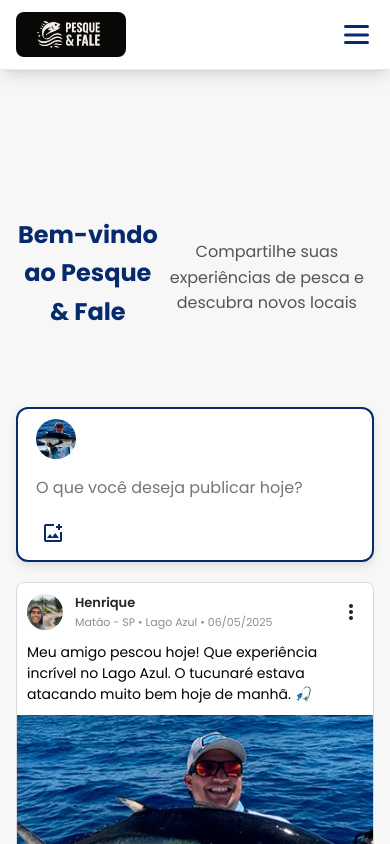
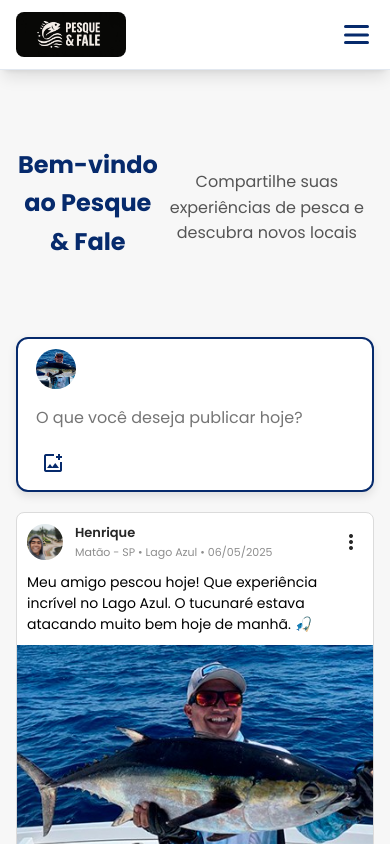
Before and after one commit to daniykt/Pesque-Fale, a React (Create React App) app: page /home in a window 390 px wide. Shown: the top 844 px of the page. Built offline with nearby package versions, Linux system fonts and the light colour scheme; a web font is replaced by a local one.

Commit message:
fix(home): ajusta espaçamento entre hambúrguer e conteúdo
- Corrigi espaçamento no topo da Home

```diff
--- a/src/components/sidebar/sidebar.css
+++ b/src/components/sidebar/sidebar.css
@@ -420,7 +420,6 @@ body {
 
   /* Ajuste do conteúdo principal */
   .main-content {
-    margin-top: var(--header-height);
     padding: 1rem;
     padding-top: 1.5rem;
   }
--- a/src/pages/Home/home.css
+++ b/src/pages/Home/home.css
@@ -730,14 +730,6 @@ footer .copyright { margin-top: 2rem; font-size: 0.9rem; color: #fff; padding-to
   .sidebar-footer { display: none; }
   .sidebar.open .sidebar-footer { display: flex; flex-direction: column; margin-top: auto; }
 
-  /* CORREÇÃO: Reset no mobile */
-  .main-content {
-    margin-left: 0 !important;
-    width: 100% !important;
-    margin-top: calc(var(--header-height) + 1rem);
-    padding: 1rem;
-  }
-
   footer {
     margin-left: 0 !important;
     width: 100% !important;
```
